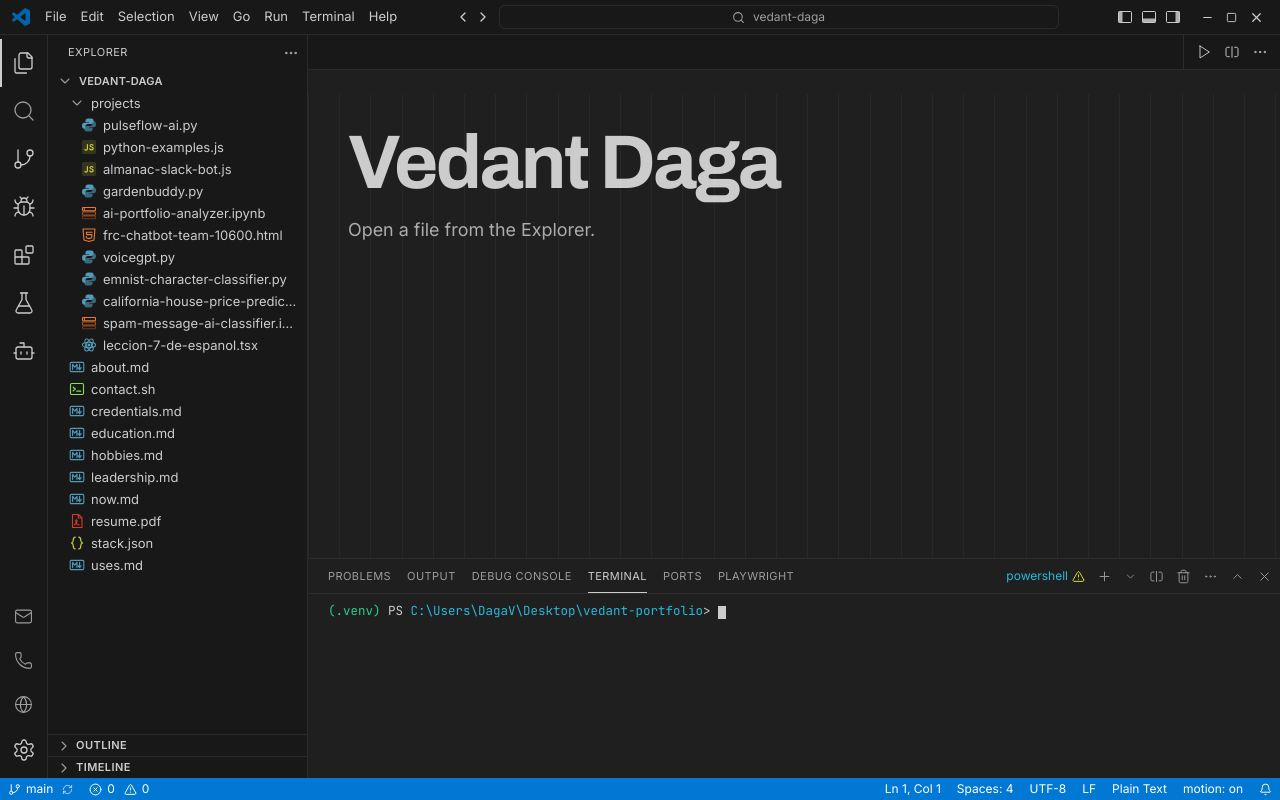
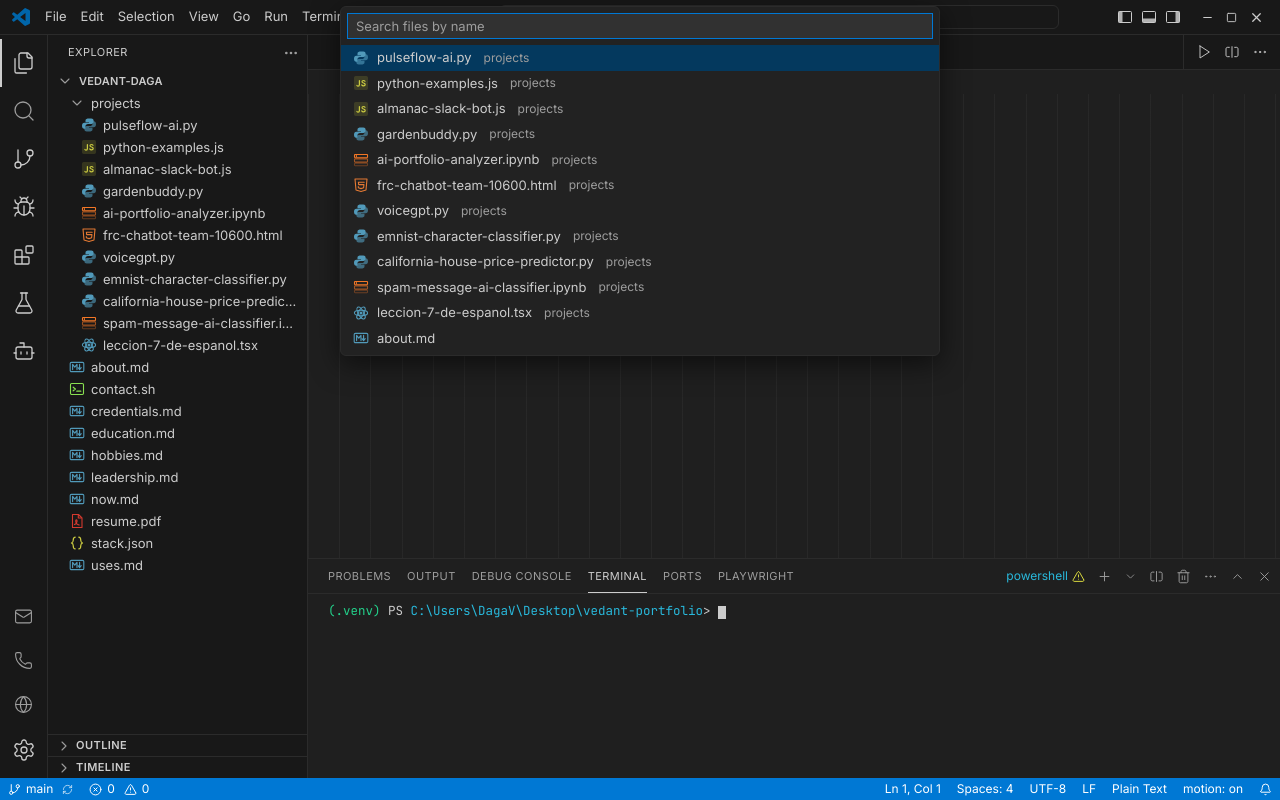
Before and after one commit to DagaVedant/dagavedant.github.io, a React (Vite) app: page / in a window 1280 px wide. Both pictures are taken after a click on the button "vedant-daga". Built offline with nearby package versions, Linux system fonts and the light colour scheme; the HTML template or start-up script is replaced by a standard one.

Commit message:
added file search

```diff
--- a/src/components/ide/IDEShell.jsx
+++ b/src/components/ide/IDEShell.jsx
@@ -1,3 +1,6 @@
+import { useEffect } from "react";
+import { useWorkspace } from "@/lib/workspace";
+import QuickOpen from "./QuickOpen";
 import TitleBar from "./TitleBar";
 import ActivityBar from "./ActivityBar";
 import Explorer from "./Explorer";
@@ -16,6 +19,8 @@
  * editor's does.
  */
 export default function IDEShell({ children }) {
+  useGlobalKeys();
+
   return (
     <div className="ide-root">
       <TitleBar />
@@ -42,6 +47,46 @@
       </div>
 
       <StatusBar />
+      <QuickOpen />
     </div>
   );
 }
+
+/**
+ * Editor keybindings that are safe to take from the browser.
+ *
+ * Ctrl+P is the one worth claiming — it is the gesture people reach for, and
+ * the browser's print dialog is a reasonable trade in an app that is visibly an
+ * editor. Ctrl+W is deliberately NOT bound: browsers reserve it to close the
+ * tab and will not yield it, so binding it would only look broken.
+ */
+function useGlobalKeys() {
+  const { setPaletteOpen, cycle } = useWorkspace();
+
+  useEffect(() => {
+    const onKeyDown = (e) => {
+      const mod = e.ctrlKey || e.metaKey;
+      if (!mod) return;
+
+      if (e.key === "p" || e.key === "P") {
+        // Ctrl+Shift+P is the command palette in the real app; we only ship the
+        // file switcher, so let the browser keep the shifted combination.
+        if (e.shiftKey) return;
+        e.preventDefault();
+        setPaletteOpen(true);
+        return;
+      }
+
+      if (e.key === "PageDown") {
+        e.preventDefault();
+        cycle(1);
+      } else if (e.key === "PageUp") {
+        e.preventDefault();
+        cycle(-1);
+      }
+    };
+
+    window.addEventListener("keydown", onKeyDown);
+    return () => window.removeEventListener("keydown", onKeyDown);
+  }, [setPaletteOpen, cycle]);
+}
--- /dev/null
+++ b/src/components/ide/QuickOpen.jsx
@@ -0,0 +1,151 @@
+import { useEffect, useMemo, useRef, useState } from "react";
+import { useWorkspace } from "@/lib/workspace";
+import { ALL_FILES } from "@/lib/files";
+import { rankFiles } from "@/lib/fuzzy";
+import FileIcon from "./FileIcon";
+
+/** Bold the characters the query actually matched. */
+function Highlighted({ text, indices }) {
+  if (!indices?.length) return text;
+  const set = new Set(indices);
+  return (
+    <>
+      {[...text].map((ch, i) =>
+        set.has(i) ? (
+          <span key={i} className="font-semibold text-vs-accent">
+            {ch}
+          </span>
+        ) : (
+          <span key={i}>{ch}</span>
+        )
+      )}
+    </>
+  );
+}
+
+/**
+ * Ctrl+P — the fuzzy file switcher.
+ *
+ * Rendered only while open so the input never competes for focus, and closed on
+ * Escape, blur-to-backdrop, or a pick. Keyboard is the point here: arrows move,
+ * Enter opens, Escape cancels, and the list scrolls the active row into view.
+ */
+export default function QuickOpen() {
+  const { paletteOpen, setPaletteOpen, open } = useWorkspace();
+
+  const [query, setQuery] = useState("");
+  const [index, setIndex] = useState(0);
+  const inputRef = useRef(null);
+  const listRef = useRef(null);
+
+  const results = useMemo(() => rankFiles(ALL_FILES, query).slice(0, 12), [query]);
+
+  // Reset per opening, not per keystroke.
+  useEffect(() => {
+    if (!paletteOpen) return;
+    setQuery("");
+    setIndex(0);
+    // Focus after paint, or the browser may hand focus back to the trigger.
+    const id = requestAnimationFrame(() => inputRef.current?.focus());
+    return () => cancelAnimationFrame(id);
+  }, [paletteOpen]);
+
+  useEffect(() => {
+    setIndex(0);
+  }, [query]);
+
+  useEffect(() => {
+    if (!paletteOpen) return undefined;
+    const el = listRef.current?.querySelector(`[data-i="${index}"]`);
+    el?.scrollIntoView({ block: "nearest" });
+    return undefined;
+  }, [index, paletteOpen, results.length]);
+
+  if (!paletteOpen) return null;
+
+  const choose = (i) => {
+    const hit = results[i];
+    if (hit) open(hit.file.id);
+    else setPaletteOpen(false);
+  };
+
+  const onKeyDown = (e) => {
+    if (e.key === "Escape") {
+      e.preventDefault();
+      setPaletteOpen(false);
+      return;
+    }
+    if (e.key === "ArrowDown" || (e.key === "n" && e.ctrlKey)) {
+      e.preventDefault();
+      setIndex((i) => (results.length ? (i + 1) % results.length : 0));
+      return;
+    }
+    if (e.key === "ArrowUp" || (e.key === "p" && e.ctrlKey)) {
+      e.preventDefault();
+      setIndex((i) => (results.length ? (i - 1 + results.length) % results.length : 0));
+      return;
+    }
+    if (e.key === "Enter") {
+      e.preventDefault();
+      choose(index);
+    }
+  };
+
+  return (
+    <div
+      className="fixed inset-0 z-[80]"
+      role="presentation"
+      onMouseDown={(e) => {
+        if (e.target === e.currentTarget) setPaletteOpen(false);
+      }}
+    >
+      <div
+        role="dialog"
+        aria-modal="true"
+        aria-label="Go to File"
+        className="mx-auto mt-[6px] w-[min(600px,92vw)] overflow-hidden rounded-[6px] border border-vs-border bg-vs-quickinput shadow-[0_8px_28px_rgba(0,0,0,0.55)]"
+        onKeyDown={onKeyDown}
+      >
+        <div className="p-[6px]">
+          <input
+            ref={inputRef}
+            value={query}
+            onChange={(e) => setQuery(e.target.value)}
+            placeholder="Search files by name"
+            aria-label="Search files by name"
+            spellCheck={false}
+            className="h-[26px] w-full border border-vs-accent bg-vs-contrast px-2 text-[13px] text-vs-text outline-none placeholder:text-vs-descr"
+          />
+        </div>
+
+        <ul ref={listRef} className="max-h-[42vh] overflow-y-auto pb-1" role="listbox">
+          {results.length === 0 ? (
+            <li className="px-3 py-2 text-[13px] text-vs-descr">No matching files</li>
+          ) : (
+            results.map(({ file, indices }, i) => (
+              <li key={file.id} data-i={i} role="option" aria-selected={i === index}>
+                <button
+                  type="button"
+                  tabIndex={-1}
+                  onMouseMove={() => setIndex(i)}
+                  onClick={() => choose(i)}
+                  className={`flex w-full items-center gap-2 px-3 py-[3px] text-left text-[13px] ${
+                    i === index ? "bg-vs-list-active text-vs-text" : "text-vs-text/90"
+                  }`}
+                >
+                  <FileIcon ext={file.ext} className="h-4 w-4 flex-none" />
+                  <span className="truncate">
+                    <Highlighted text={file.name} indices={indices} />
+                  </span>
+                  {file.parent ? (
+                    <span className="ml-1 truncate text-[12px] text-vs-descr">{file.parent}</span>
+                  ) : null}
+                </button>
+              </li>
+            ))
+          )}
+        </ul>
+      </div>
+    </div>
+  );
+}
--- /dev/null
+++ b/src/lib/fuzzy.js
@@ -0,0 +1,100 @@
+/**
+ * Subsequence fuzzy matching for the Ctrl+P file switcher.
+ *
+ * Scores the way an editor's quick-open feels: consecutive runs beat scattered
+ * hits, matches at a word boundary beat matches mid-word, and a match in the
+ * filename beats one in the folder path. Returns the matched indices too, so
+ * the list can bold exactly the characters the query hit.
+ */
+
+const BOUNDARY = /[\s\-_./]/;
+
+/**
+ * @returns {{score: number, indices: number[]} | null} null when the query is
+ * not a subsequence of the target at all.
+ */
+export function fuzzyMatch(query, target) {
+  if (!query) return { score: 0, indices: [] };
+
+  const q = query.toLowerCase();
+  const t = target.toLowerCase();
+
+  const indices = [];
+  let score = 0;
+  let ti = 0;
+  let run = 0;
+
+  for (let qi = 0; qi < q.length; qi += 1) {
+    const ch = q[qi];
+    let found = -1;
+
+    for (let i = ti; i < t.length; i += 1) {
+      if (t[i] !== ch) continue;
+      found = i;
+      break;
+    }
+    if (found === -1) return null;
+
+    // Consecutive characters are the strongest signal that this is the
+    // intended match rather than letters happening to appear in order.
+    if (found === ti && qi > 0) {
+      run += 1;
+      score += 8 + run * 4;
+    } else {
+      run = 0;
+      score += 1;
+    }
+
+    if (found === 0) score += 12;
+    else if (BOUNDARY.test(target[found - 1])) score += 8;
+
+    // Every character skipped over is weak evidence against.
+    score -= Math.min(found - ti, 6);
+
+    indices.push(found);
+    ti = found + 1;
+  }
+
+  // Prefer shorter targets when scores are otherwise close: "voicegpt.py"
+  // should beat "california-house-price-predictor.py" for the query "p".
+  score -= target.length * 0.12;
+
+  return { score, indices };
+}
+
+/**
+ * Rank the file list against a query. Matches the filename and the full path
+ * separately and keeps whichever scored better, so both "garden" and
+ * "projects/garden" find the same file.
+ */
+export function rankFiles(files, query) {
+  if (!query.trim()) {
+    return files.map((file) => ({ file, indices: [], score: 0 }));
+  }
+
+  const q = query.trim();
+  const out = [];
+
+  for (const file of files) {
+    const byName = fuzzyMatch(q, file.name);
+    const path = file.parent ? `${file.parent}/${file.name}` : file.name;
+    const byPath = fuzzyMatch(q, path);
+
+    if (!byName && !byPath) continue;
+
+    // Filename hits outrank path hits; when the path won, shift its indices
+    // back into filename space so the highlight still lands correctly.
+    if (byName && (!byPath || byName.score >= byPath.score - 6)) {
+      out.push({ file, indices: byName.indices, score: byName.score + 6 });
+    } else {
+      const offset = path.length - file.name.length;
+      out.push({
+        file,
+        indices: byPath.indices.map((i) => i - offset).filter((i) => i >= 0),
+        score: byPath.score,
+      });
+    }
+  }
+
+  return out.sort((a, b) => b.score - a.score);
+}
```
